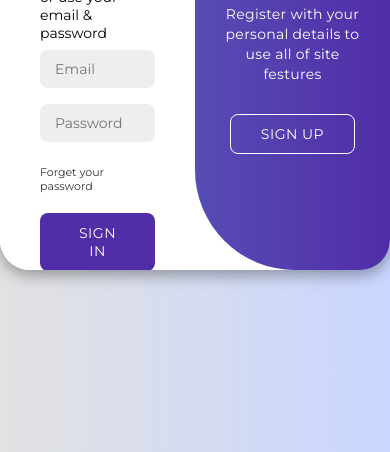
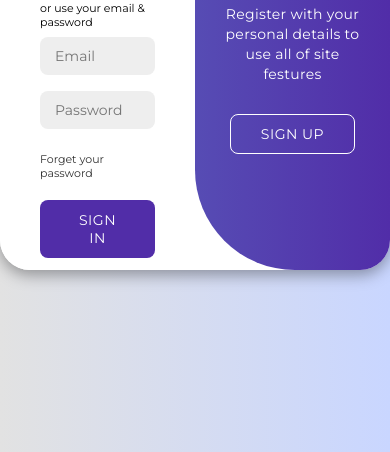
Before and after one commit to Naderhg/loginpg, a plain HTML site: page index.html in a window 390 px wide. Shown: the part 392-844 px from the top of the page. Drawn offline with Linux system fonts and the light colour scheme.

Commit message:
Update style.css

```diff
--- a/style.css
+++ b/style.css
@@ -123,6 +123,9 @@ body{
 .form-container form .forget {
     font-size: 11px;
 }
+        .form-container form span{
+        font-size: 11px;
+    }
 }
 .toggle-container{
     position: absolute;
```
